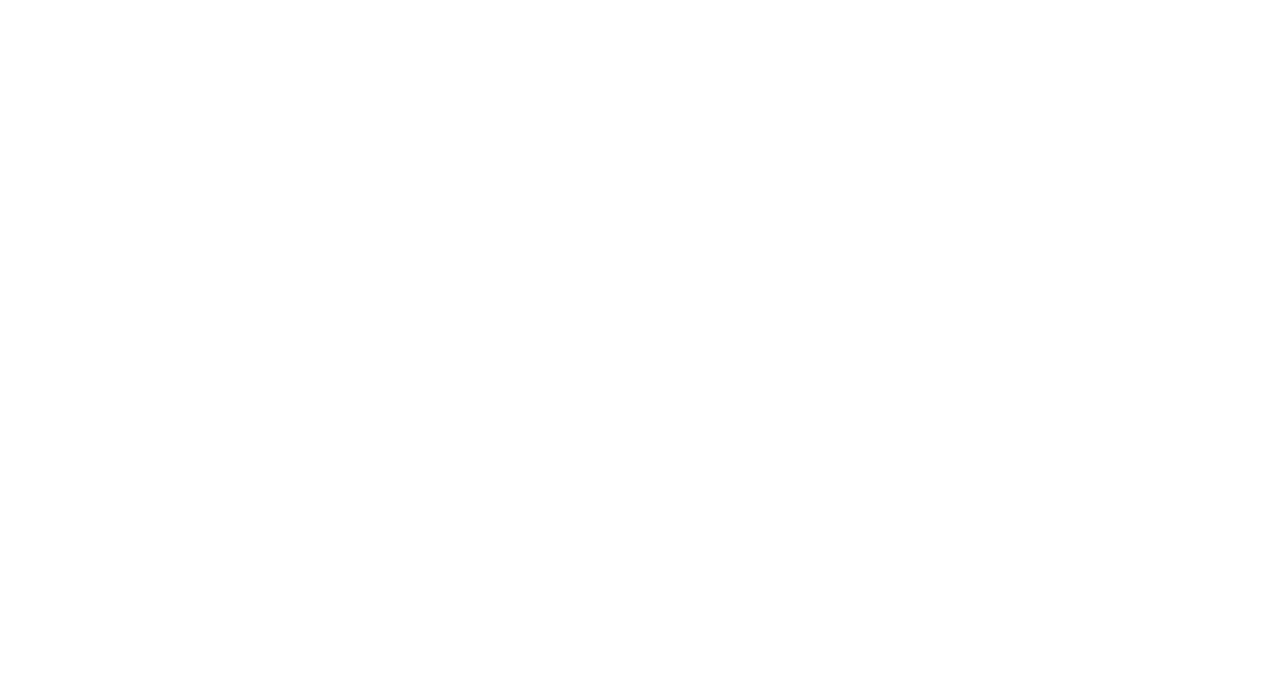
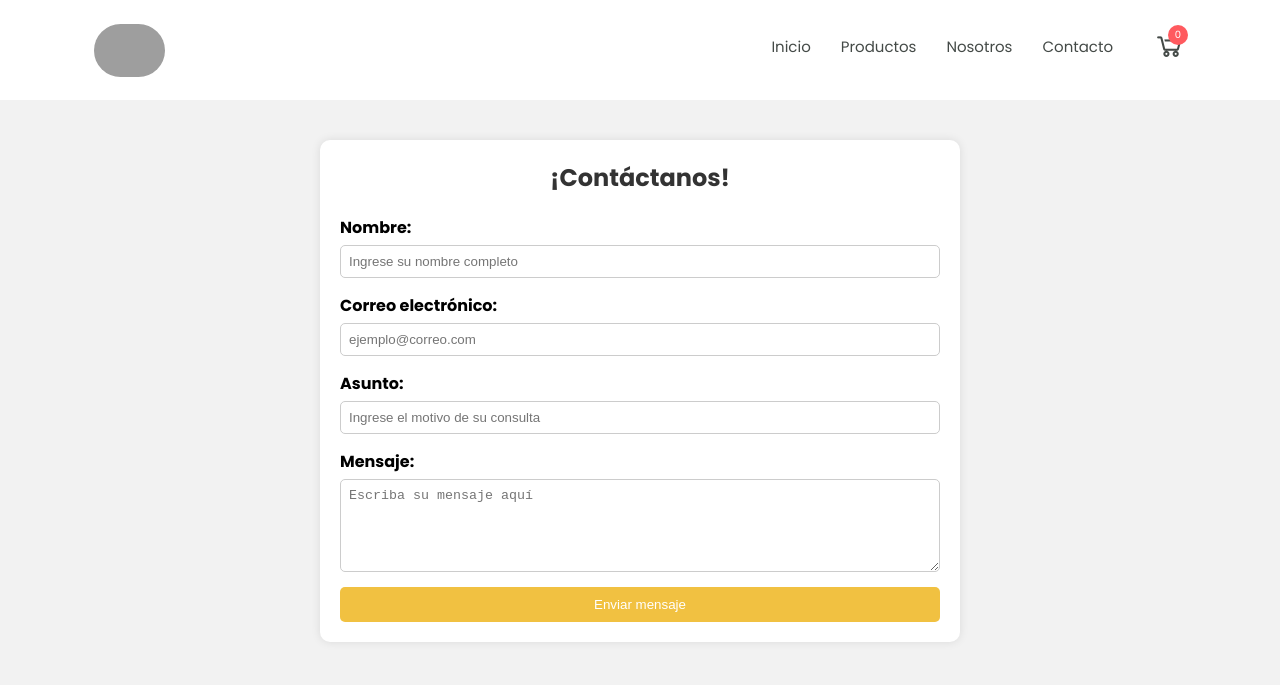
Before and after one commit to BautiGuillot/ProyectoCodoACodo, a plain HTML site: page contacto.html in a window 1280 px wide. Drawn offline with nearby package versions, Linux system fonts and the light colour scheme; grey boxes are pictures that could not be loaded.

Commit message:
formulario

```diff
--- a/contacto.html
+++ b/contacto.html
@@ -0,0 +1,108 @@
+<!DOCTYPE html>
+<html lang="es">
+<head>
+    <meta charset="UTF-8">
+    <meta name="viewport" content="width=device-width, initial-scale=1.0">
+    <title>Formulario de Contacto</title>
+     <!-- FUENTE GOOGLE FONTS : Poppins -->
+     <link href="https://fonts.googleapis.com/css2?family=Poppins:wght@200;300;400;500;600;700;800&display=swap" rel="stylesheet">
+
+     <!-- ICONS: Font Awesome -->
+     <link rel="stylesheet" href="https://use.fontawesome.com/releases/v5.8.1/css/all.css">
+
+     <!-- ICONS: Line Awesome -->
+     <link rel="stylesheet" href="https://maxst.icons8.com/vue-static/landings/line-awesome/line-awesome/1.3.0/css/line-awesome.min.css">
+
+     <!-- Animaciones AOS -->
+     <link rel="stylesheet" href="https://unpkg.com/aos@next/dist/aos.css">
+
+    <link rel="stylesheet" href="css/contacto.css">
+
+    <!-- Mis Estilos -->
+    <link rel="stylesheet" href="css/estilos.css">
+</head>
+<body>
+    <div class="hm-wrapper">
+
+        <!-- =================================
+           HEADER MENU
+        ================================== -->
+        <div class="hm-header">
+
+            <div class="container">
+                <div class="header-menu">
+
+                    <div class="hm-logo">
+                        <a href="#">
+                            <img src="img/logo.jpg" class="logo">
+                        </a>
+                    </div>
+
+                    <nav class="hm-menu">
+                        <ul>
+                            <li><a href="index.html">Inicio</a></li>
+                            <li><a href="productos.html">Productos</a></li>
+                            <li><a href="nosotros.html">Nosotros</a></li>
+                            <li><a href="contacto.html">Contacto</a></li>
+                        </ul>
+
+
+                        <div class="hm-icon-cart">
+                            <a href="#">
+                                <i class="las la-shopping-cart"></i>
+                                <span>0</span>
+                            </a>
+                        </div>
+
+                        <div class="icon-menu">
+                            <button type="button"><i class="fas fa-bars"></i></button>
+                        </div>
+
+                    </nav>
+
+                </div>
+            </div>
+
+        </div>
+
+        <!-- =================================
+           HEADER MENU Movil
+        ================================== -->
+        <div class="header-menu-movil">
+            <button class="cerrar-menu"><i class="fas fa-times"></i></button>
+            <ul>
+                <li><a href="#">Productos</a></li>
+                <li><a href="#">Campañas</a></li>
+                <li><a href="#">Nosotros</a></li>
+                <li><a href="#">Contacto</a></li>
+            </ul>
+        </div>
+
+
+    <section class="contenedor-formulario">
+        <h2>¡Contáctanos!</h2>
+        <form action="#" method="post">
+            <label for="nombre">Nombre:</label>
+            <input type="text" id="nombre" name="nombre" placeholder="Ingrese su nombre completo" required>
+
+            <label for="email">Correo electrónico:</label>
+            <input type="email" id="email" name="email" placeholder="ejemplo@correo.com" required>
+
+            <label for="asunto">Asunto:</label>
+            <input type="text" id="asunto" name="asunto" placeholder="Ingrese el motivo de su consulta" required>
+
+            <label for="mensaje">Mensaje:</label>
+            <textarea id="mensaje" name="mensaje" placeholder="Escriba su mensaje aquí" rows="5" required></textarea>
+
+            <button type="submit">Enviar mensaje</button>
+        </form>
+    </section>
+
+
+
+</html>
+
+
+
+</body>
+</html>
--- /dev/null
+++ b/css/contacto.css
@@ -0,0 +1,251 @@
+:root{
+    --color-principal: #FF5A5F;
+    --color-primary-hover:#d64246;
+    --color-verde:#04A75B;
+    --color-negro: #444A47;
+    --color-fondo: #F7F9FD;
+    --color-footer: #151515;
+}
+
+*,::after, ::before{
+    box-sizing: border-box;
+}
+
+*{
+    padding: 0px;
+    margin: 0;
+}
+
+body{
+    font-family: 'Poppins', sans-serif;
+}
+
+.hm-wrapper{
+    position: relative;
+}
+
+.hm-wrapper, body{
+    min-height: 100%;
+}
+
+a{
+    text-decoration: none;
+}
+
+ul,ol{
+    list-style: none;
+}
+
+img{
+    width: 100%;
+    height: 100%;
+    object-fit: cover;
+    vertical-align: middle;
+    border-style: none;
+}
+
+.bg-fondo{
+    background: var(--color-fondo);
+}
+
+.container{
+    width: 1122px;
+    padding: 0 15px;
+    margin: 0 auto;
+}
+
+@media screen and (min-width: 1px){
+    .container{
+        width: auto;
+        max-width: 1122px !important;
+    }
+}
+
+.uppercase{
+
+    text-transform: uppercase !important;
+}
+
+/*=================================
+    ESTILOS: Botones
+==================================*/
+
+.hm-btn{
+    display: inline-block;
+    position: relative;
+    padding: 12px 25px;
+    background: transparent;
+    border: none;
+    cursor: pointer;
+    font-size: 14px;
+    outline: 0;
+
+}
+
+.btn-primary{
+    background: var(--color-principal);
+    color: #fff;
+    border-radius: 25px;
+    text-align: center;
+}
+
+.btn-primary:hover{
+    background: var(--color-primary-hover);
+}
+
+
+
+/*=================================
+    ESTILOS: Headerhm
+==================================*/
+
+.logo{
+    width: 35%;
+    border-radius: 5em;
+}
+
+.header-menu-movil{
+    display: none;
+}
+
+
+.hm-header{
+    position: relative;
+    height: auto;
+    background: #fff;
+    line-height: 64px;
+    -webkit-transition: all 1s ease-in-out;
+    -moz-transition: all 1s ease-in-out;
+    -ms-transition: all 1s ease-in-out;
+    -o-transition: all 1s ease-in-out;
+    transition: all 1s ease-in-out;
+    box-sizing: border-box;
+    padding-top: 5px;
+    padding-bottom: 5px;
+}
+.hm-header .container{
+    height: 100%;
+}
+
+.hm-header.header-fixed{
+    position: fixed;
+    width: 100%;
+    top: 0;
+    left: 0;
+    box-shadow: 0px 3px 6px rgba(0, 0, 0, 8%);
+    z-index: 99;
+    margin-top: 0px;
+    margin-bottom: 0px;
+}
+
+.header-menu{
+    display: flex;
+    height: 100%;
+    justify-content: space-between;
+    align-items: center;
+    margin-top: 10px;
+    margin-bottom: 10px;
+}
+
+.header-menu .hm-logo{
+    width: 202px;
+}
+
+.hm-menu{
+    display: flex;
+    position: relative;
+}
+
+.hm-menu ul{
+    display: flex;
+}
+
+.hm-menu ul li a{
+    color: var(--color-negro);
+    font-size: 15px;
+    margin-right: 30px;
+    display: inline-block;
+}
+
+.hm-menu ul li a:hover{
+    color: var(--color-principal);
+}
+
+.hm-menu .hm-icon-cart{
+    margin-left: 10px;
+}
+
+.hm-menu .hm-icon-cart a{
+    font-size: 33px;
+    color: var(--color-negro);
+    position: relative;
+}
+
+.hm-menu .hm-icon-cart a span{
+    position: absolute;
+    width: 20px;
+    height: 20px;
+    line-height: 20px;
+    text-align: center;
+    top: 2px;
+    right: -2px;
+    font-size: 10px;
+    border-radius: 50%;
+    background: var(--color-principal);
+    color: #fff;
+
+}
+
+body {
+    font-family: Arial, sans-serif;
+    margin: 0;
+    padding: 0;
+    background-color: #f2f2f2;
+}
+
+.contenedor-formulario {
+    width: 50%;
+    margin: 40px auto;
+    background-color: #fff;
+    padding: 20px;
+    border-radius: 10px;
+    box-shadow: 0 0 10px rgba(0, 0, 0, 0.1);
+}
+
+h2 {
+    text-align: center;
+    margin-bottom: 20px;
+    color: #333;
+}
+
+form {
+    display: flex;
+    flex-direction: column;
+}
+
+label {
+    margin-bottom: 5px;
+    display: block;
+    font-weight: bold;
+}
+
+input, textarea {
+    width: 100%;
+    padding: 8px;
+    border: 1px solid #ccc;
+    border-radius: 5px;
+    margin-bottom: 15px;
+}
+
+textarea {
+    resize: vertical;
+}
+
+button {
+    background-color: #f1c141;
+    color: white;
+    padding: 10px 20px;
+    border: none;
+    border-radius: 5px;
+    cursor: pointer;
+}
```
Also changed, not shown: nosotros.html (+2 -0 lines).
